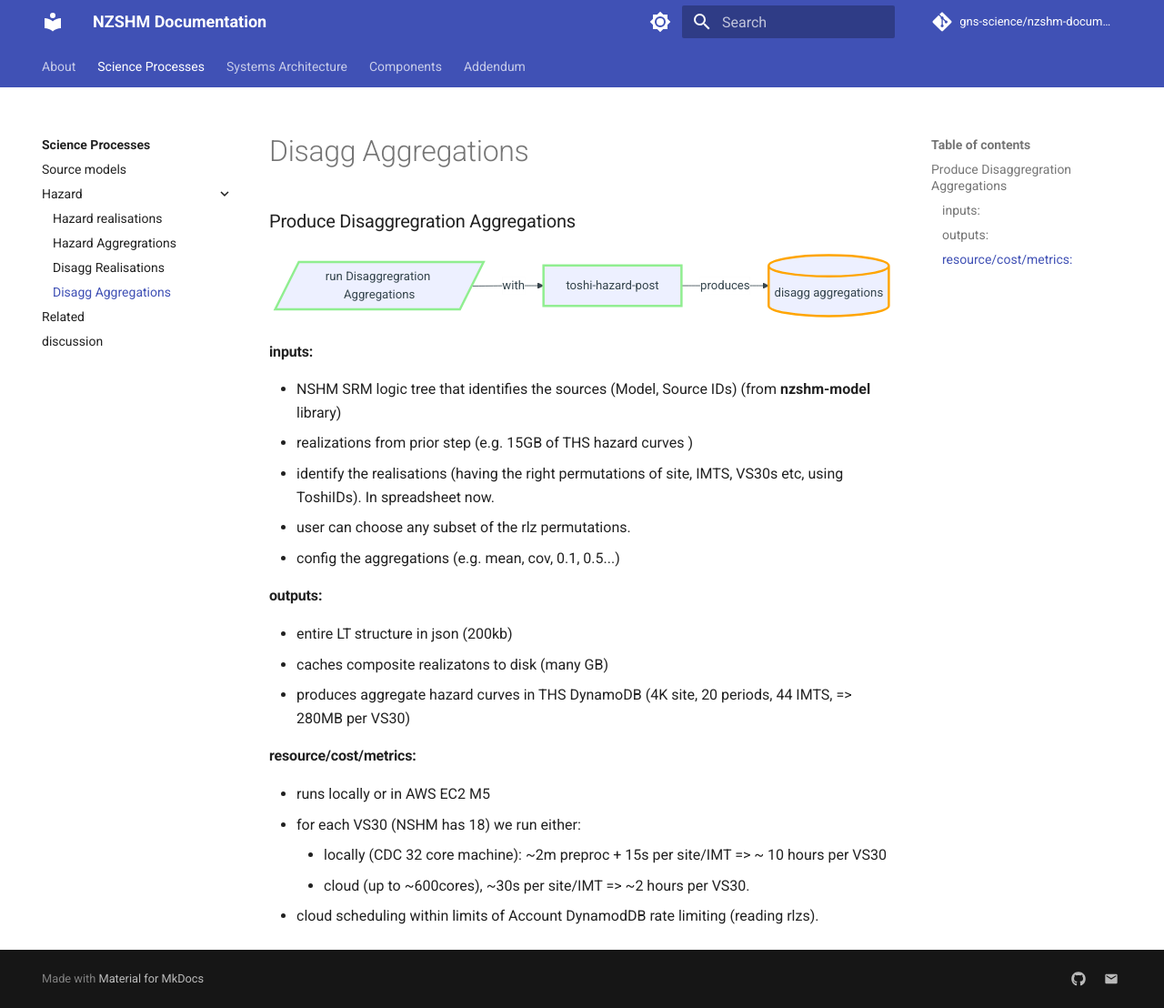
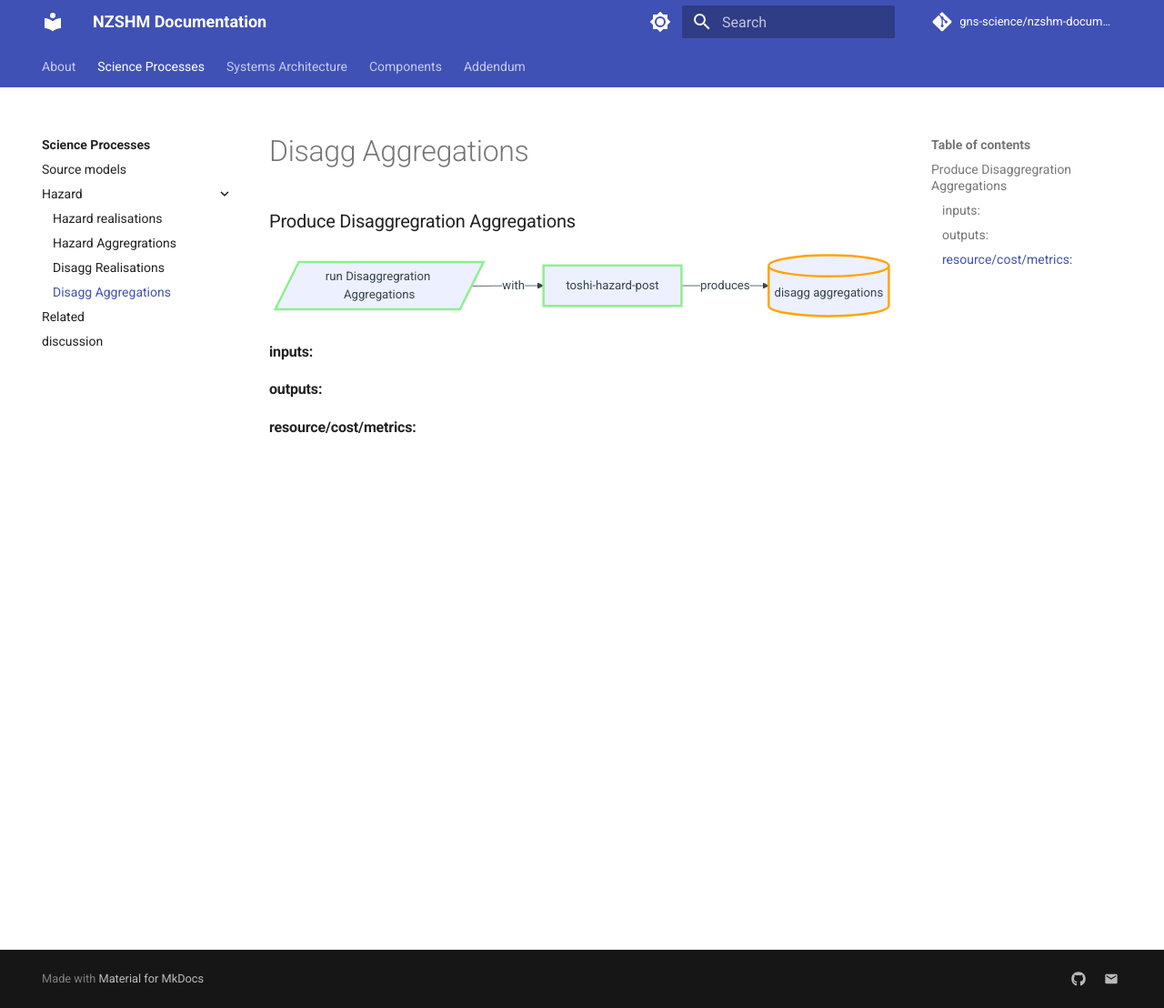
Before and after one commit to GNS-Science/nzshm-documentation, an MkDocs documentation site: the page built from docs/science_process/hazard/disagg_aggregations.md, in a window 1280 px wide and 1108 px high. Shown: the whole window at 91% size. Built offline with MkDocs 1.6.1 and Material for MkDocs 9.7.7, drawn with Linux system fonts in a browser that asks for light colours; comment, search, counter and statistics services are not loaded.

Commit message:
remove cloned content;

````diff
--- a/docs/science_process/hazard/disagg_aggregations.md
+++ b/docs/science_process/hazard/disagg_aggregations.md
@@ -14,20 +14,7 @@ flowchart LR
 ```
 
 ### inputs:
- - NSHM SRM logic tree that identifies the sources (Model, Source IDs) (from **nzshm-model** library)
- - realizations from prior step (e.g. 15GB of THS hazard curves )
- - identify the realisations (having the right permutations of site, IMTS, VS30s etc, using ToshiIDs). In spreadsheet now.
- - user can choose any subset of the rlz permutations.
- - config the aggregations (e.g. mean, cov, 0.1, 0.5...)
 
 ### outputs:
- - entire LT structure in json (200kb)
- - caches composite realizatons to disk (many GB)
- - produces aggregate hazard curves in THS DynamoDB (4K site, 20 periods, 44 IMTS, => 280MB per VS30)
 
 ### resource/cost/metrics:
- - runs locally or in AWS EC2 M5
- - for each VS30 (NSHM has 18) we run either:
-    - locally (CDC 32 core machine): ~2m preproc + 15s per site/IMT => ~ 10 hours per VS30
-    - cloud (up to ~600cores), ~30s per site/IMT => ~2 hours per VS30.
- - cloud scheduling within limits of Account DynamodDB rate limiting (reading rlzs).
````
